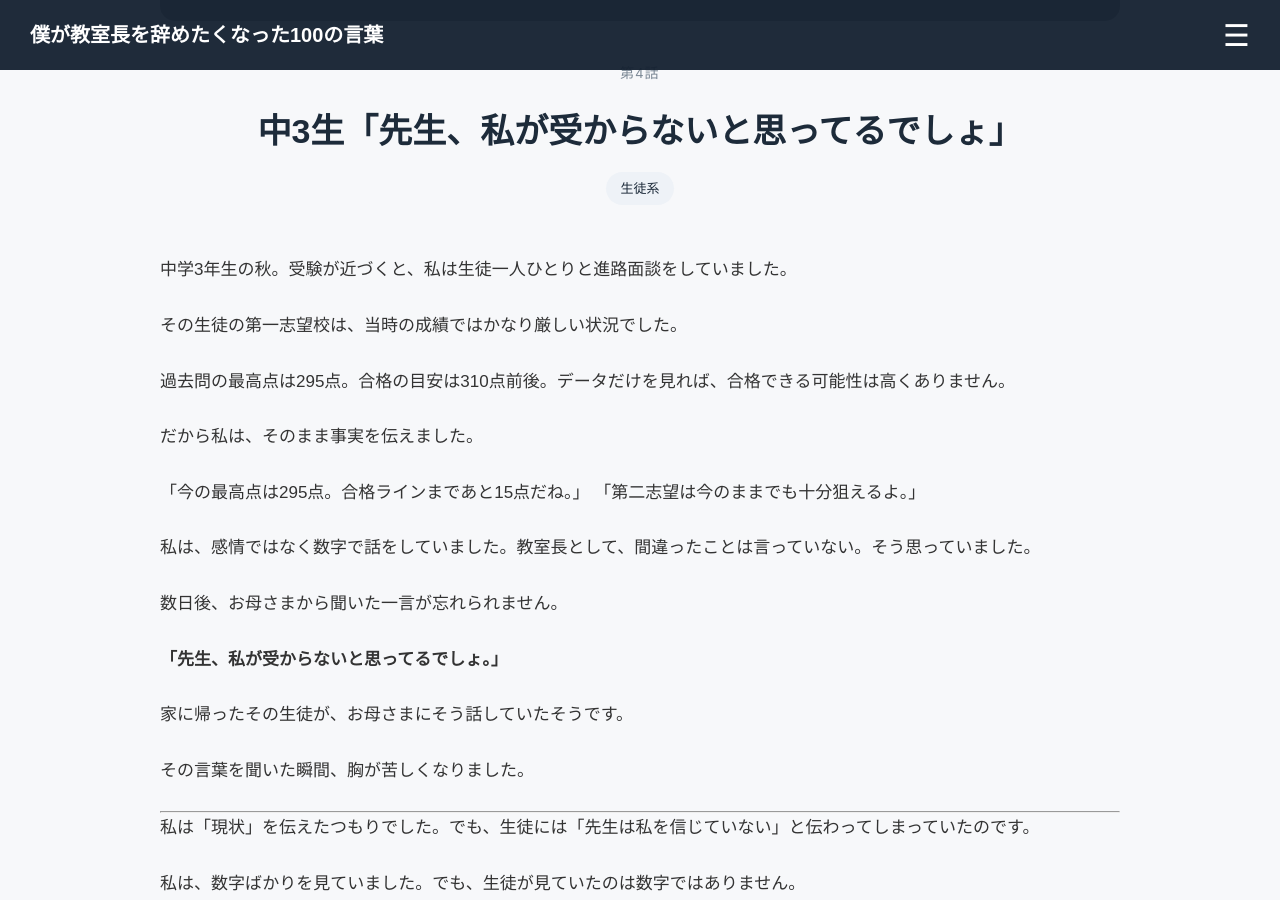
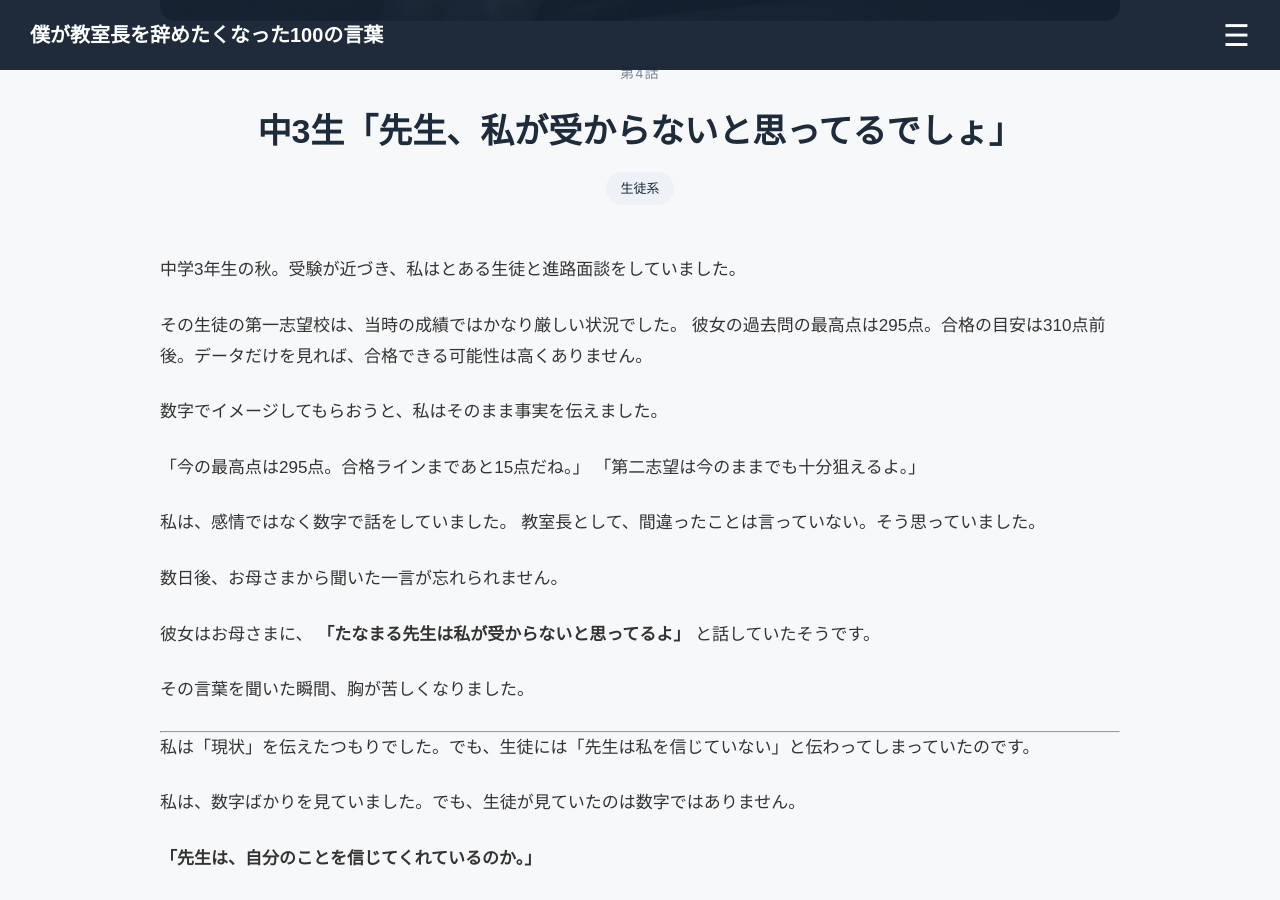
Before and after one commit to tanamaru8/100-kotoba, a Jekyll site: the page built from _kotoba/004.md, in a window 1280 px wide and 900 px high, scrolled down 536 px. Built offline with Jekyll 4.4.1, drawn with Linux system fonts in a browser that asks for light colours; grey boxes are pictures that could not be loaded.

Commit message:
Revise content and comment out image in 004.md
Updated the text for clarity and emotional impact, and commented out the image line.

```diff
--- a/_kotoba/004.md
+++ b/_kotoba/004.md
@@ -4,27 +4,27 @@ permalink: /004/
 title: "中3生「先生、私が受からないと思ってるでしょ」"
 summary: "数字を伝えるだけでは、人は前を向けない。"
 tags: [生徒系]
-image: /assets/images/kotoba/004.jpg
+# image: /assets/images/kotoba/004.jpg
 ---
 
-中学3年生の秋。受験が近づくと、私は生徒一人ひとりと進路面談をしていました。
+中学3年生の秋。受験が近づき、私はとある生徒と進路面談をしていました。
 
 その生徒の第一志望校は、当時の成績ではかなり厳しい状況でした。
+彼女の過去問の最高点は295点。合格の目安は310点前後。データだけを見れば、合格できる可能性は高くありません。
 
-過去問の最高点は295点。合格の目安は310点前後。データだけを見れば、合格できる可能性は高くありません。
-
-だから私は、そのまま事実を伝えました。
+数字でイメージしてもらおうと、私はそのまま事実を伝えました。
 
 「今の最高点は295点。合格ラインまであと15点だね。」
 「第二志望は今のままでも十分狙えるよ。」
 
-私は、感情ではなく数字で話をしていました。教室長として、間違ったことは言っていない。そう思っていました。
+私は、感情ではなく数字で話をしていました。
+教室長として、間違ったことは言っていない。そう思っていました。
 
 数日後、お母さまから聞いた一言が忘れられません。
 
-**「先生、私が受からないと思ってるでしょ。」**
-
-家に帰ったその生徒が、お母さまにそう話していたそうです。
+彼女はお母さまに、
+**「たなまる先生は私が受からないと思ってるよ」**
+と話していたそうです。
 
 その言葉を聞いた瞬間、胸が苦しくなりました。
 
```
